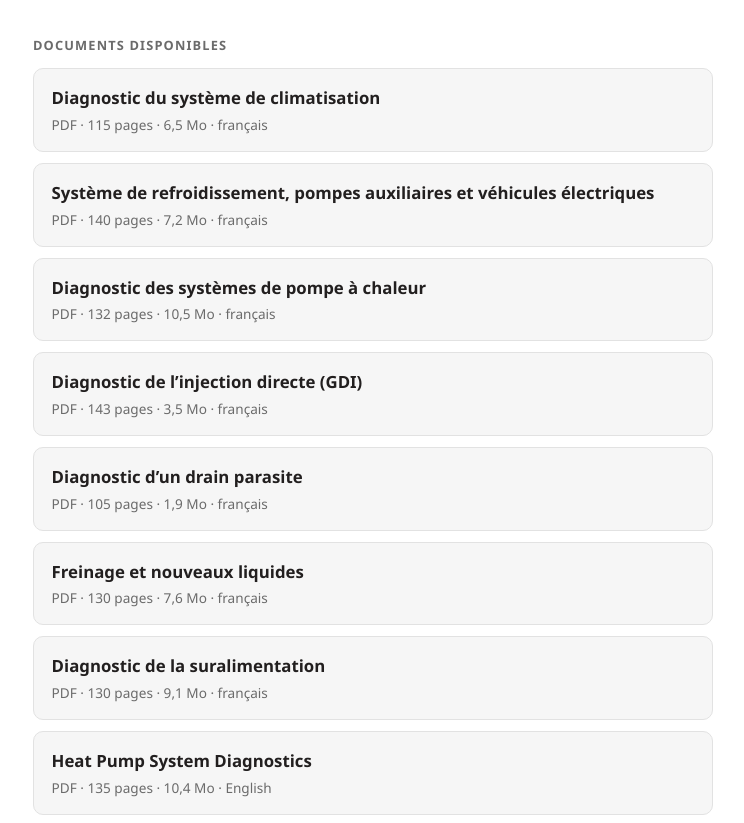
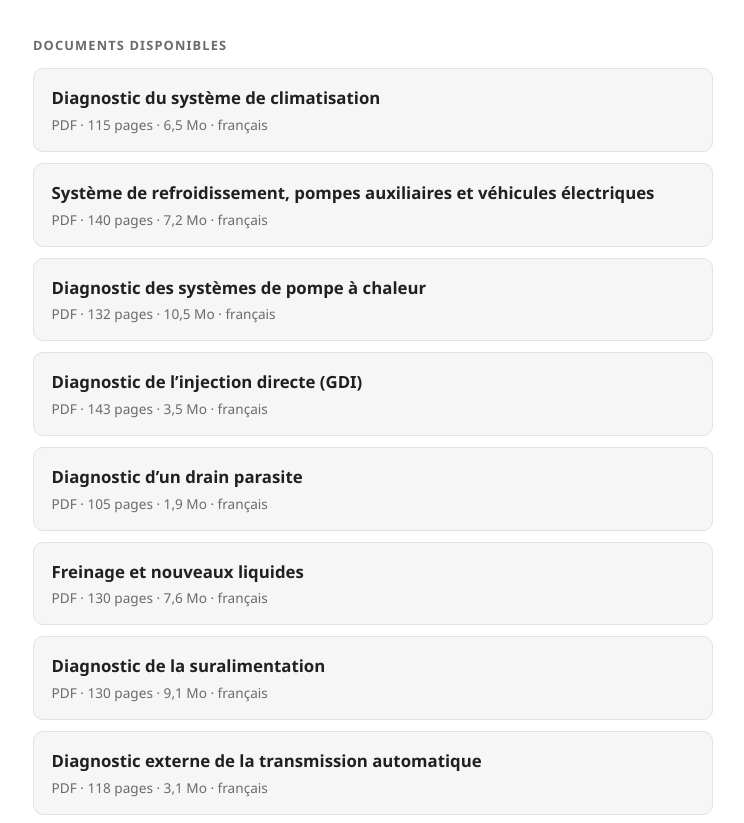
Before and after one commit to J-Gosselin/J-Gosselin.github.io, a plain HTML site: page index.html in a window 1280 px wide. Shown: the part 101-924 px from the top of the page, without its empty margins (267-1011 px from the left). Drawn offline with Linux system fonts and the light colour scheme.

Commit message:
Transmission automatique : premiere publication, 118 pages

```diff
--- a/index.html
+++ b/index.html
@@ -79,6 +79,11 @@
     <div class="meta">PDF · 130 pages · 9,1 Mo · français</div>
   </a>
 
+  <a class="fiche" href="transmission.pdf">
+    <div class="titre">Diagnostic externe de la transmission automatique</div>
+    <div class="meta">PDF · 118 pages · 3,1 Mo · français</div>
+  </a>
+
   <a class="fiche" href="heatpump.pdf">
     <div class="titre">Heat Pump System Diagnostics</div>
     <div class="meta">PDF · 135 pages · 10,4 Mo · English</div>
```
Also changed, not shown: 1 other file.
